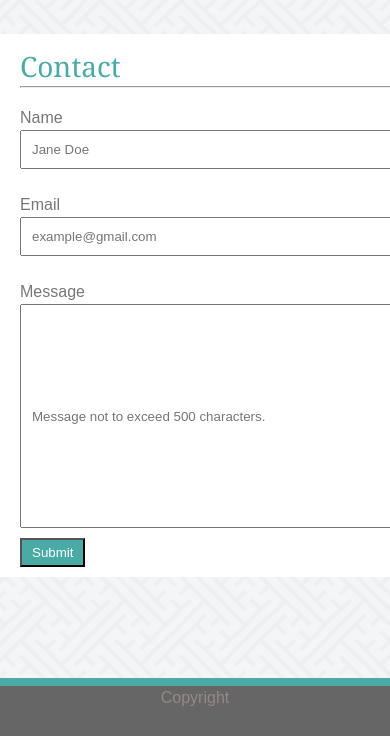
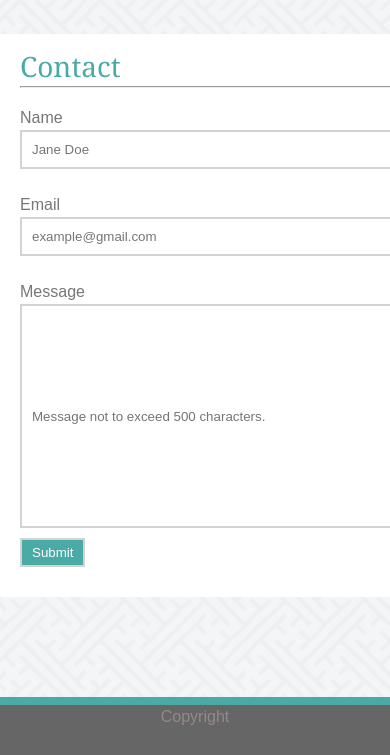
Before and after one commit to avscott562/Responsive-Portfolio, a plain HTML site: page contact.html in a window 390 px wide. Shown: the part 116-871 px from the top of the page. Drawn offline with Linux system fonts and the light colour scheme.

Commit message:
finish sm screen styling for contact

```diff
--- a/assets/css/style.css
+++ b/assets/css/style.css
@@ -152,6 +152,7 @@ h4 {
 input {
     width: 920px;
     padding-right: 10px;
+    border: 2px solid lightgray;
 }
 
 input[type=text], input[type=email] {
@@ -191,8 +192,6 @@ footer {
         display: block;
         width: 100%;
         max-width: 640px;
-        /* padding-left: 0;
-        padding-right: 0; */
     }
 
     .header {
@@ -224,15 +223,17 @@ footer {
         margin: 0;
     }
 
-    .main, input {
+    .main {
         width: 100%;
-        max-width: 640px;
+        max-width: 500px;
+        padding: 20px;
+    }
+
+    .nameBox, .emailBox, .messageBox {
+        width: 100%;
+        max-width: 470px;
     }
 /*
-    .main {
-        overflow: none;
-    }
-
     .main, .mainContent, .headerContent, .name, .navbar, footer {
         margin-right: 0;
         margin-left: 0;
@@ -247,6 +248,45 @@ footer {
 
 @media only screen and (max-width: 768px) {
 
+    /* .headerContent {
+        display: block;
+        width: 100%;
+        max-width: 768px;
+    }
+
+    .header {
+        margin: 0;
+        margin-bottom: 100px;
+    }
+
+    .name, .navBar {
+        float: none;
+        text-align: center;
+        padding-left: 0;
+        padding-right: 0;
+        width: 100%;
+        margin: 0;
+        max-width: 768px;
+    }
+
+    .name {
+        padding-bottom: 20px;
+        padding-top: 20px;
+    }
+
+    .navBar {
+        background-color: #ffffff;
+        padding-bottom: 10px;
+    }
+
+    .navLink {
+        margin: 0;
+    }
+
+    .main, input {
+        width: 100%;
+        max-width: 768px;
+    } */
 }
 
 @media only screen and (max-width: 980px) {
```
